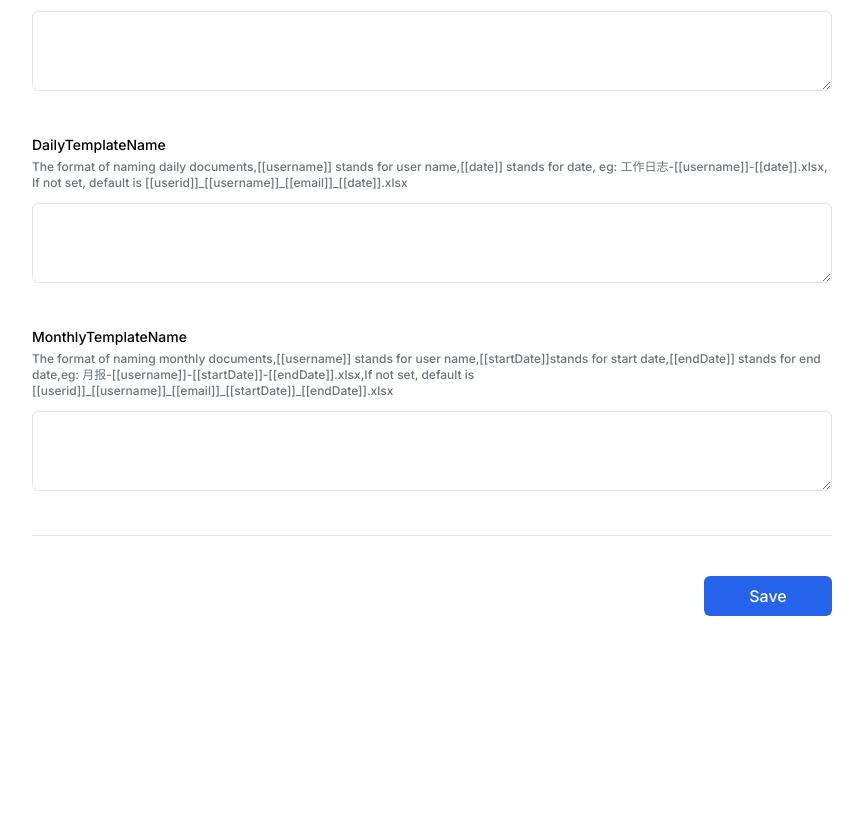
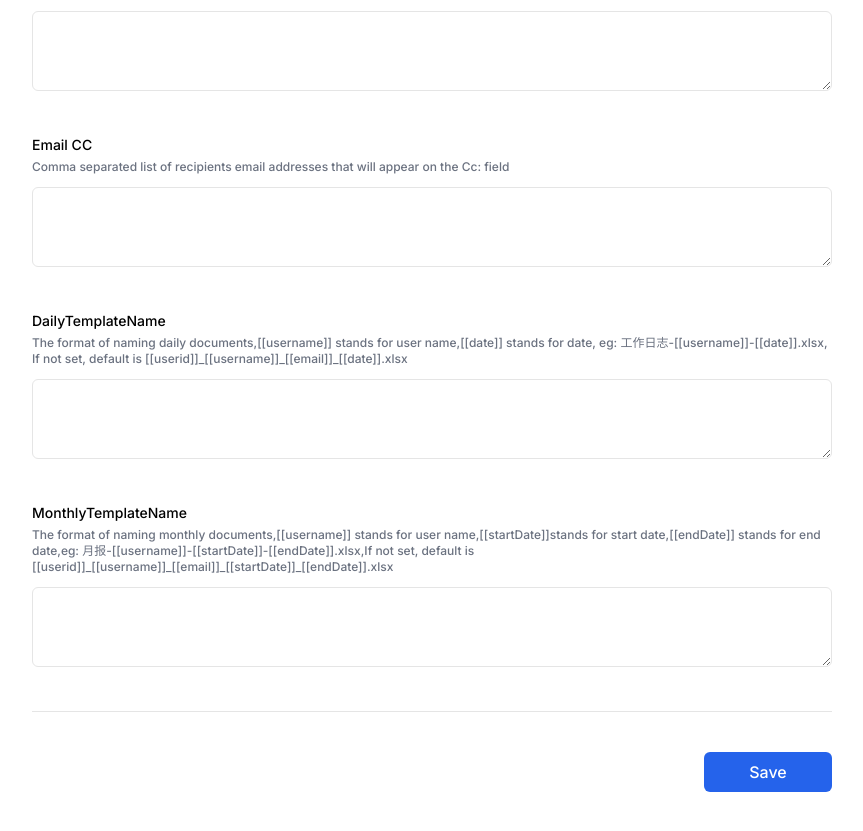
Before and after one commit to wkif/page_front_next, a Next.js app: page /admin/setting/account in a window 1280 px wide. Shown: the part 984-1815 px from the top of the page, without its empty margins (328-1191 px from the left). Before the commit the page ends 1768 px from the top, so only its background shows below. Built offline with nearby package versions, Linux system fonts and the light colour scheme; no server answers.

Commit message:
feat: 新增抄送

```diff
--- a/src/apis/user.ts
+++ b/src/apis/user.ts
@@ -38,6 +38,7 @@ export const updateUserInfo = (data: {
   emailPort: string;
   emailAuth: string;
   emailReceiver: string;
+  emailCC: string;
   dailyTemplateName: string;
   monthlyTemplateName: string;
 }) => {
--- a/src/app/admin/setting/account/account_form.tsx
+++ b/src/app/admin/setting/account/account_form.tsx
@@ -22,6 +22,7 @@ export default function AccountForm(
         emailPort: string;
         emailAuth: string;
         emailReceiver: string;
+        emailCC: string;
         dailyTemplateName: string;
         monthlyTemplateName: string;
     }>(
@@ -33,6 +34,7 @@ export default function AccountForm(
             emailPort: "",
             emailAuth: "",
             emailReceiver: "",
+            emailCC: "",
             dailyTemplateName: "",
             monthlyTemplateName: "",
         }
@@ -76,6 +78,9 @@ export default function AccountForm(
                 emailReceiver: z.string().min(2, {
                     message: "Email receiver must be at least 2 characters.",
                 }),
+                emailCC: z.string().min(2, {
+                    message: "Email CC must be at least 2 characters.",
+                }),
                 dailyTemplateName: z.string().min(2, {
                     message: "Daily template name must be at least 2 characters.",
                 }),
@@ -92,6 +97,7 @@ export default function AccountForm(
                 emailAuth: userData?.emailAuth,
                 emailSend: userData?.emailSend,
                 emailReceiver: userData?.emailReceiver,
+                emailCC: userData?.emailCC,
                 dailyTemplateName: userData?.dailyTemplateName,
                 monthlyTemplateName: userData?.monthlyTemplateName
             });
@@ -115,6 +121,7 @@ export default function AccountForm(
                         emailAuth: userData.emailAuth,
                         emailSend: userData.emailSend,
                         emailReceiver: userData.emailReceiver,
+                        emailCC: userData.emailCC,
                         dailyTemplateName: userData.dailyTemplateName,
                         monthlyTemplateName: userData.monthlyTemplateName
                     }
@@ -236,6 +243,20 @@ export default function AccountForm(
                     {errors.find((error) => error.for === "emailReceiver")?.message}
                 </div>
             </div>
+            {/* emailCC */}
+            <div>
+                <label
+                    className="mb-3 text-sm font-medium text-black dark:text-white flex flex-col"
+                >
+                    <div>Email CC</div>
+                    <span className="text-xs text-gray-500 mt-1">Comma separated list of recipients email addresses that will appear on the Cc: field</span>
+                </label>
+                <Textarea value={userData?.emailCC}
+                    onChange={(e) => setUserData({ ...userData, emailCC: e.target.value })} autoComplete="off" required />
+                <div className="mt-1 text-xs text-red-500">
+                    {errors.find((error) => error.for === "emailCC")?.message}
+                </div>
+            </div>
             {/* dailyTemplateName */}
             <div>
                 <label
```
